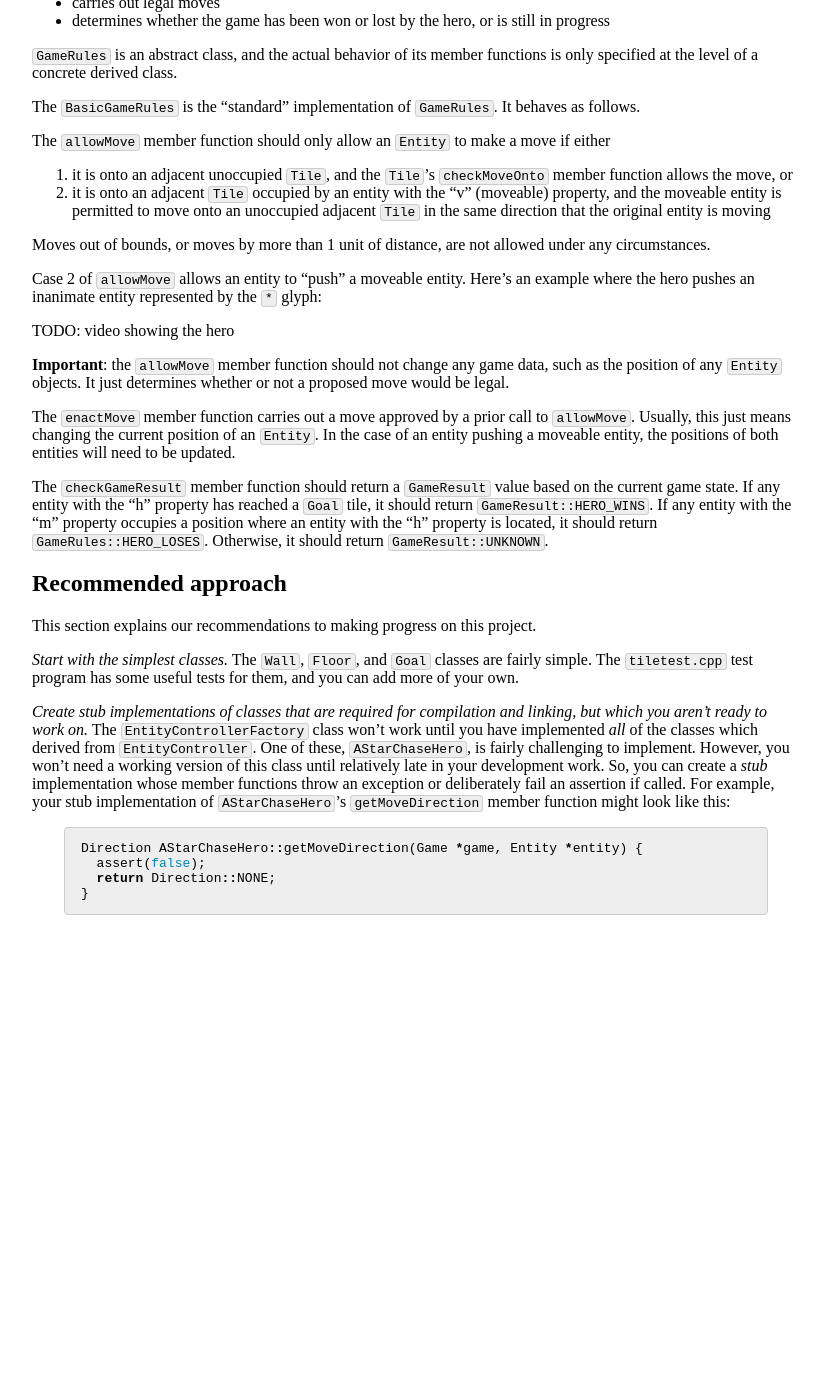
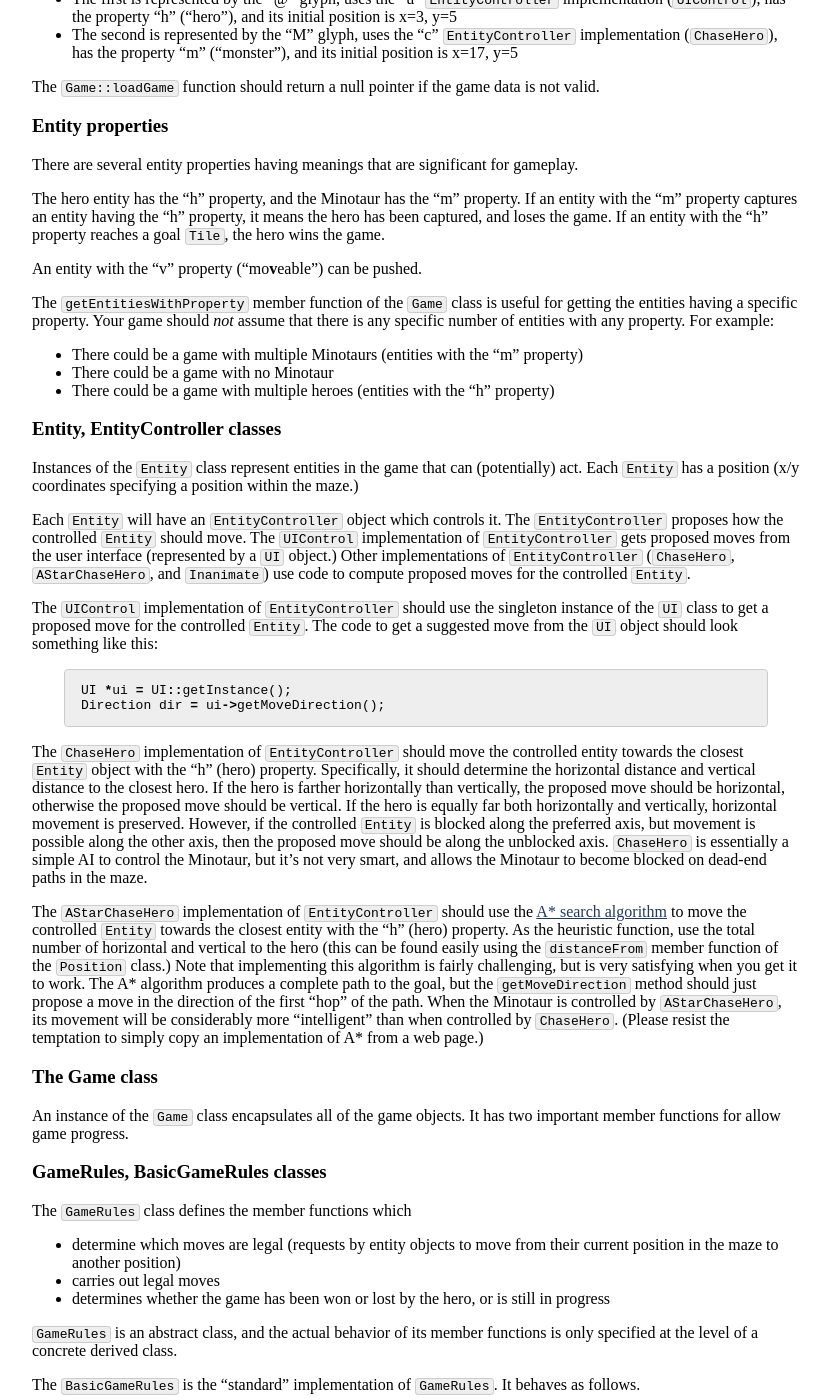
Before and after one commit to jhuintprog/spring2020, a Jekyll site: the page built from finproj/index.md, in a window 1280 px wide and 1400 px high, scrolled down 5581 px. Shown: the whole window, without its empty margins (224-1055 px from the left). Built offline with Jekyll 4.4.1, drawn with Linux system fonts in a browser that asks for light colours; before the commit the page ends 6536 px from its top, so only the background shows below that; some of the changed text lies outside the part shown.

Commit message:
more content

````diff
--- a/finproj/index.md
+++ b/finproj/index.md
@@ -118,15 +118,50 @@ However: because C++ is a memory-unsafe language (memory bugs can corrupt the pr
 
 ### Driver program
 
-TODO: discuss expectations for what the driver program should do
+The driver program should be called with a single game file as a command line argument, and allow the user to play the game, using an instance of `TextUI` as the `UI` object.
 
-<!--
- | `tctestpp`
--->
+Here is a possible `main` function you could use for your driver program:
+
+```cpp
+int main(int argc, char *argv[]) {
+  const char *filename;
+  if (argc < 2) {
+    std::cerr << "Error: Need filename" << std::endl;
+    return 1;
+  }
+  filename = argv[1];
+
+  std::ifstream in(filename);
+  if (!in.is_open()) {
+    std::cerr << "Error: Could not open maze file" << std::endl;
+    return 1;
+  }
+
+  Game *game = Game::loadGame(in);
+  if (!game) {
+    std::cerr << "Error: Invalid game file" << std::endl;
+    return 1;
+  }
+
+  game->setUI(new TextUI());
+  game->setGameRules(new BasicGameRules());
+  game->gameLoop();
+
+  delete game;
+
+  return 0;
+}
+```
 
 ### Curses driver program
 
-TODO: description of the curses driver program
+**Important**: This part is completely optional, and just for fun! Don't work on it until you've completed all of the required features.
+
+The [curses](https://en.wikipedia.org/wiki/Curses_(programming_library)) library allows full control over the cursor and keyboard input for programs running in a terminal.  You can use curses to created a "screen-oriented" version of the user interface.
+
+To do this, create a `CursesUI` class that derives from `UI`.  Create a new driver program that creates a `CursesUI` object rather than a `TextUI` object as the `Game`'s user interface object.
+
+Use the [ncurses](https://invisible-island.net/ncurses/announce.html) variant of the curses library. This is available on the ugrad machines.  Your `cursesui.cpp` file should `#include <ncurses.h>` in order to use ncurses.
 
 ## Hints and specifications
 
@@ -219,7 +254,7 @@ There are several entity properties having meanings that are significant for gam
 
 The hero entity has the "h" property, and the Minotaur has the "m" property.  If an entity with the "m" property captures an entity having the "h" property, it means the hero has been captured, and loses the game.  If an entity with the "h" property reaches a goal `Tile`, the hero wins the game.
 
-An entity with the "v" property ("moVeable") can be pushed.
+An entity with the "v" property ("mo**v**eable") can be pushed.
 
 The `getEntitiesWithProperty` member function of the `Game` class is useful for getting the entities having a specific property.  Your game should *not* assume that there is any specific number of entities with any property.  For example:
 
@@ -229,11 +264,24 @@ The `getEntitiesWithProperty` member function of the `Game` class is useful for
 
 ### Entity, EntityController classes
 
-TODO
+Instances of the `Entity` class represent entities in the game that can (potentially) act.  Each `Entity` has a position (x/y coordinates specifying a position within the maze.)
+
+Each `Entity` will have an `EntityController` object which controls it.  The `EntityController` proposes how the controlled `Entity` should move.  The `UIControl` implementation of `EntityController` gets proposed moves from the user interface (represented by a `UI` object.)  Other implementations of `EntityController` (`ChaseHero`, `AStarChaseHero`, and `Inanimate`) use code to compute proposed moves for the controlled `Entity`.
+
+The `UIControl` implementation of `EntityController` should use the singleton instance of the `UI` class to get a proposed move for the controlled `Entity`.  The code to get a suggested move from the `UI` object should look something like this:
+
+```cpp
+UI *ui = UI::getInstance();
+Direction dir = ui->getMoveDirection();
+```
+
+The `ChaseHero` implementation of `EntityController` should move the controlled entity towards the closest `Entity` object with the "h" (hero) property.  Specifically, it should determine the horizontal distance and vertical distance to the closest hero.  If the hero is farther horizontally than vertically, the proposed move should be horizontal, otherwise the proposed move should be vertical. If the hero is equally far both horizontally and vertically, horizontal movement is preserved.  However, if the controlled `Entity` is blocked along the preferred axis, but movement is possible along the other axis, then the proposed move should be along the unblocked axis.  `ChaseHero` is essentially a simple AI to control the Minotaur, but it's not very smart, and allows the Minotaur to become blocked on dead-end paths in the maze.
+
+The `AStarChaseHero` implementation of `EntityController` should use the [A\* search algorithm](https://en.wikipedia.org/wiki/A*_search_algorithm) to move the controlled `Entity` towards the closest entity with the "h" (hero) property.  As the heuristic function, use the total number of horizontal and vertical to the hero (this can be found easily using the `distanceFrom` member function of the `Position` class.)  Note that implementing this algorithm is fairly challenging, but is very satisfying when you get it to work.  The A\* algorithm produces a complete path to the goal, but the `getMoveDirection` method should just propose a move in the direction of the first "hop" of the path.  When the Minotaur is controlled by `AStarChaseHero`, its movement will be considerably more "intelligent" than when controlled by `ChaseHero`.  (Please resist the temptation to simply copy an implementation of A\* from a web page.)
 
 ### The Game class
 
-TODO
+An instance of the `Game` class encapsulates all of the game objects.  It has two important member functions for allow game progress.
 
 ### GameRules, BasicGameRules classes
 
@@ -268,7 +316,7 @@ The `checkGameResult` member function should return a `GameResult` value based o
 
 This section explains our recommendations to making progress on this project.
 
-*Start with the simplest classes.* The `Wall`, `Floor`, and `Goal` classes are fairly simple. The `tiletest.cpp` test program has some useful tests for them, and you can add more of your own.
+*Start with the simplest classes.* The `Wall`, `Floor`, and `Goal` classes are fairly simple. The `tiletest.cpp` test program has some useful tests for them, and you can add more of your own.  `Maze` is also a fairly straightforward class to implement, and has some tests in `mazetest.cpp`.
 
 *Create stub implementations of classes that are required for compilation and linking, but which you aren't ready to work on.* The `EntityControllerFactory` class won't work until you have implemented *all* of the classes which derived from `EntityController`.  One of these, `AStarChaseHero`, is fairly challenging to implement. However, you won't need a working version of this class until relatively late in your development work. So, you can create a *stub* implementation whose member functions throw an exception or deliberately fail an assertion if called. For example, your stub implementation of `AStarChaseHero`'s `getMoveDirection` member function might look like this:
 
````
Also changed, not shown: other parts of finproj/index.md (+1 -1 lines).
